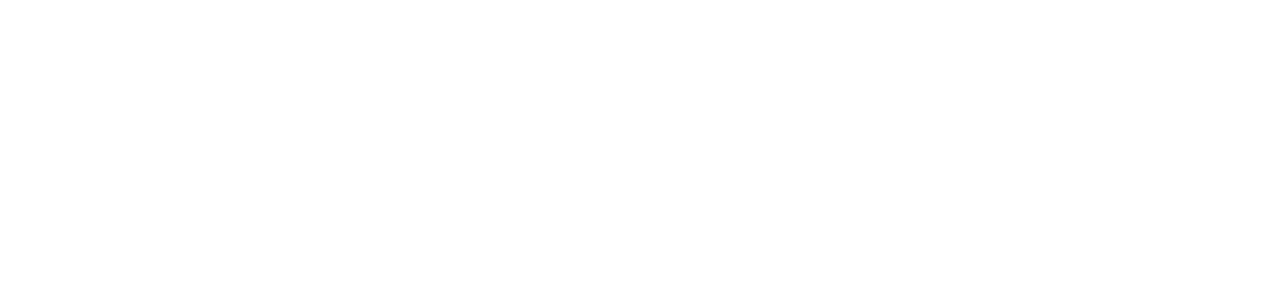
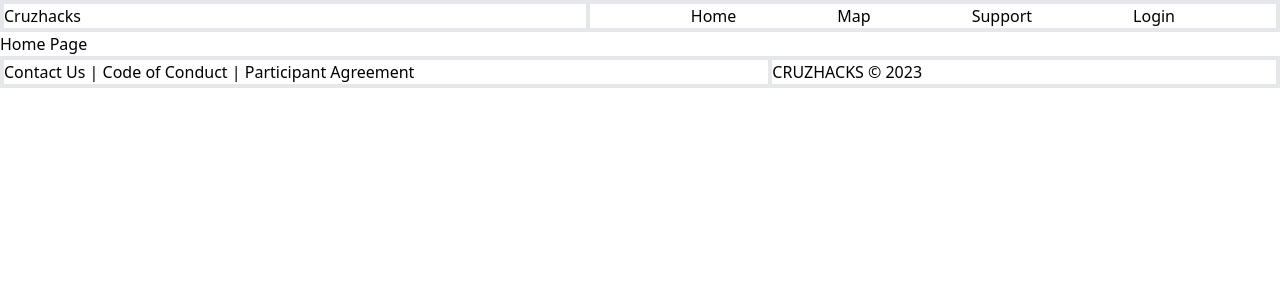
Before and after one commit to CruzHacks/cruzhacks-2023-live-site, a React (Vite) app: page / in a window 1280 px wide. Shown: the top 300 px of the page. Built offline with nearby package versions, Linux system fonts and the light colour scheme.

Commit message:
react routing imp, navbar and footer wireframe

```diff
--- a/package.json
+++ b/package.json
@@ -22,7 +22,8 @@
     "eslint-plugin-react": "^7.31.11",
     "prettier": "^2.8.2",
     "react": "^18.2.0",
-    "react-dom": "^18.2.0"
+    "react-dom": "^18.2.0",
+    "react-router-dom": "^6.6.1"
   },
   "devDependencies": {
     "@types/react": "^18.0.26",
--- a/src/App.tsx
+++ b/src/App.tsx
@@ -1,12 +1,20 @@
 import React from "react"
+import { Route, Routes } from "react-router-dom"
+import Footer from "./components/Footer"
+import Navbar from "./components/Navbar"
+import Home from "./views/Home"
 
 const { VITE_APP_TITLE } = import.meta.env
 
 function App() {
   return (
-    <div className='flex h-screen'>
-      <h1 className='m-auto'>{VITE_APP_TITLE}</h1>
-    </div>
+    <>
+      <Navbar />
+      <Routes>
+        <Route path='/' element={<Home />} />
+      </Routes>
+      <Footer />
+    </>
   )
 }
 
--- /dev/null
+++ b/src/components/Footer.tsx
@@ -0,0 +1,95 @@
+import React from "react"
+
+const Footer: React.FC = () => {
+  return (
+    <footer className='flex align-center justify-between border-2'>
+      <div className='grow border-2'>
+        <a
+          target='_blank'
+          rel='noopener noreferrer'
+          href='mailto:contact@cruzhacks.com'
+        >
+          Contact Us
+        </a>
+        <span className=''> | </span>
+        <a
+          target='_blank'
+          rel='noopener noreferrer'
+          href='https://static.mlh.io/docs/mlh-code-of-conduct.pdf'
+        >
+          Code of Conduct
+        </a>
+        <span className=''> | </span>
+        <a
+          target='_blank'
+          // eslint-disable-next-line max-len
+          href='https://docs.google.com/document/d/1298VyEqrSIvbzM3U8nvLQsLtY78Vi2mbndr3d5w0UKk/edit?usp=sharing'
+          rel='noopener noreferrer'
+        >
+          Participant Agreement
+        </a>
+      </div>
+      <div className='grow border-2'>
+        <div className='footer__copyright'>CRUZHACKS © 2023</div>
+        {/* <a
+          target='_blank'
+          rel='noopener noreferrer'
+          href='https://2022.cruzhacks.com/'
+          className='footer__container--right--socials'
+        >
+          <img src={process.env.PUBLIC_URL + "/logo_2022-white.svg"} />
+        </a>
+        <a
+          target='_blank'
+          rel='noopener noreferrer'
+          href='https://www.instagram.com/cruzhacks/?hl=en'
+          className='footer__container--right--socials'
+        >
+          <img
+            src={process.env.PUBLIC_URL + "/logo_social-instagram-white.svg"}
+          />
+        </a>
+        <a
+          target='_blank'
+          rel='noopener noreferrer'
+          href='https://www.facebook.com/CruzHacks/'
+          className='footer__container--right--socials'
+        >
+          <img
+            src={process.env.PUBLIC_URL + "/logo_social-facebook-white.svg"}
+          />
+        </a>
+        <a
+          target='_blank'
+          rel='noopener noreferrer'
+          href='https://www.linkedin.com/company/cruzhacks'
+          className='footer__container--right--socials'
+        >
+          <img
+            src={process.env.PUBLIC_URL + "/logo_social-linkedin-white.svg"}
+          />
+        </a>
+        <a
+          target='_blank'
+          rel='noopener noreferrer'
+          href='mailto:contact@cruzhacks.com'
+          className='footer__container--right--socials'
+        >
+          <img src={process.env.PUBLIC_URL + "/logo_social-mail-white.svg"} />
+        </a>
+        <a
+          target='_blank'
+          rel='noopener noreferrer'
+          href='https://twitter.com/CruzHacks'
+          className='footer__container--right--socials'
+        >
+          <img
+            src={process.env.PUBLIC_URL + "/logo_social-twitter-white.svg"}
+          />
+        </a> */}
+      </div>
+    </footer>
+  )
+}
+
+export default Footer
--- /dev/null
+++ b/src/components/Navbar.tsx
@@ -0,0 +1,20 @@
+// import { ReactComponent as CruzHacksLogo } from "../../assets/CruzHacksLogo.svg"
+
+import React from "react"
+import { Link } from "react-router-dom"
+
+const Navbar: React.FC = () => {
+  return (
+    <div className='flex align-center justify-between border-2'>
+      <div className='grow border-2'>Cruzhacks</div>
+      <div className='grow border-2 border- flex align-center justify-evenly'>
+        <Link to='/'>Home</Link>
+        <Link to='/map'>Map</Link>
+        <Link to='/support'>Support</Link>
+        <a>Login</a>
+      </div>
+    </div>
+  )
+}
+
+export default Navbar
--- a/src/main.tsx
+++ b/src/main.tsx
@@ -1,10 +1,13 @@
 import React from "react"
 import ReactDOM from "react-dom/client"
+import { BrowserRouter } from "react-router-dom"
 import App from "./App"
 import "./index.css"
 
 ReactDOM.createRoot(document.getElementById("root") as HTMLElement).render(
   <React.StrictMode>
-    <App />
+    <BrowserRouter>
+      <App />
+    </BrowserRouter>
   </React.StrictMode>
 )
--- /dev/null
+++ b/src/views/Home.tsx
@@ -0,0 +1,7 @@
+import React from "react"
+
+const Home: React.FC = () => {
+  return <div>Home Page</div>
+}
+
+export default Home
```
Also changed, not shown: public/logo_cruzhacks-main-white.svg (added), 1 other file (tests, documents, lock files or other folders).
